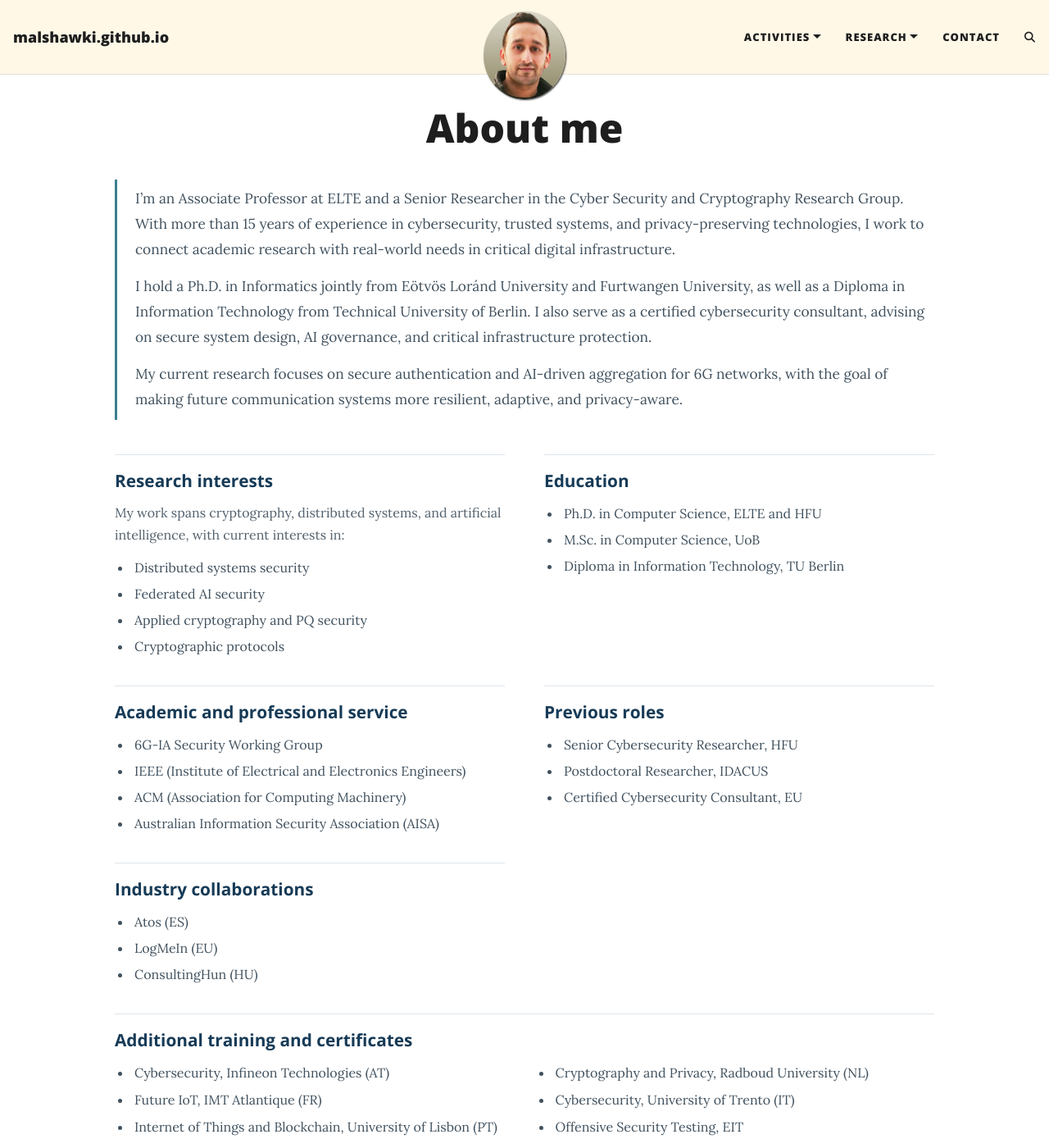
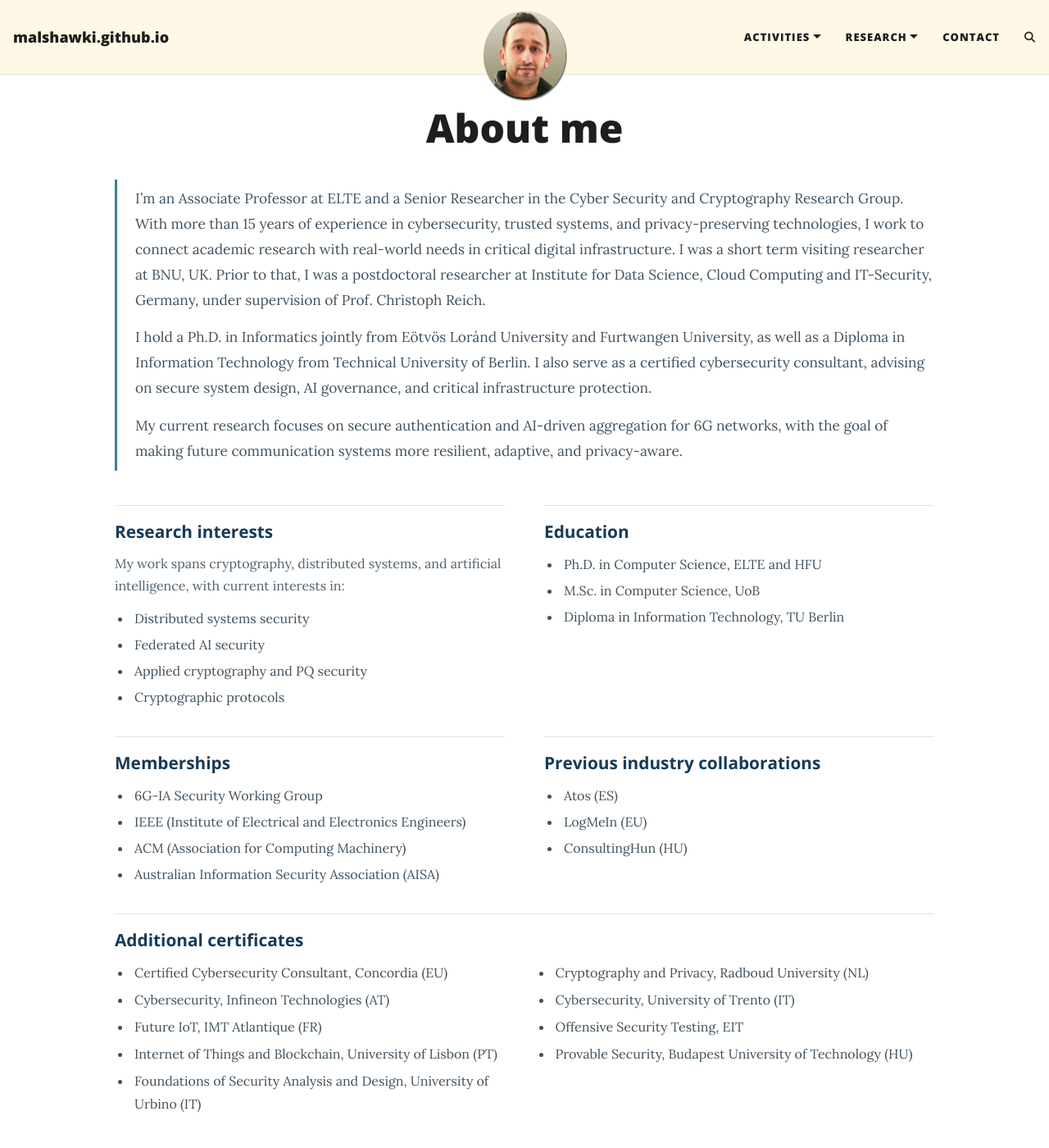
Before and after one commit to malshawki/malshawki.github.io, a Jekyll site: the page built from aboutme.md, in a window 1280 px wide and 1400 px high. Shown: the whole window at 82% size. Built offline with Jekyll 4.4.1, drawn with Linux system fonts in a browser that asks for light colours; comment, search, counter and statistics services are not loaded.

Commit message:
Update aboutme.md

```diff
--- a/aboutme.md
+++ b/aboutme.md
@@ -115,7 +115,7 @@ full-width: true
 <div class="about-page">
   <section class="about-intro" aria-label="Biography">
     <p>
-      I’m an Associate Professor at ELTE and a Senior Researcher in the Cyber Security and Cryptography Research Group. With more than 15 years of experience in cybersecurity, trusted systems, and privacy-preserving technologies, I work to connect academic research with real-world needs in critical digital infrastructure.
+      I’m an Associate Professor at ELTE and a Senior Researcher in the Cyber Security and Cryptography Research Group. With more than 15 years of experience in cybersecurity, trusted systems, and privacy-preserving technologies, I work to connect academic research with real-world needs in critical digital infrastructure. I was a short term visiting researcher at BNU, UK. Prior to that, I was a postdoctoral researcher at Institute for Data Science, Cloud Computing and IT-Security, Germany, under supervision of Prof. Christoph Reich.
     </p>
     <p>
       I hold a Ph.D. in Informatics jointly from Eötvös Loránd University and Furtwangen University, as well as a Diploma in Information Technology from Technical University of Berlin. I also serve as a certified cybersecurity consultant, advising on secure system design, AI governance, and critical infrastructure protection.
@@ -147,7 +147,7 @@ full-width: true
     </section>
 
     <section class="about-section">
-      <h2>Academic and professional service</h2>
+      <h2>Memberships</h2>
       <ul class="about-list">
         <li>6G-IA Security Working Group</li>
         <li>IEEE (Institute of Electrical and Electronics Engineers)</li>
@@ -157,16 +157,7 @@ full-width: true
     </section>
 
     <section class="about-section">
-      <h2>Previous roles</h2>
-      <ul class="about-list">
-        <li>Senior Cybersecurity Researcher, HFU</li>
-        <li>Postdoctoral Researcher, IDACUS</li>
-        <li>Certified Cybersecurity Consultant, EU</li>
-      </ul>
-    </section>
-
-    <section class="about-section">
-      <h2>Industry collaborations</h2>
+      <h2>Previous industry collaborations</h2>
       <ul class="about-list">
         <li>Atos (ES)</li>
         <li>LogMeIn (EU)</li>
@@ -175,8 +166,9 @@ full-width: true
     </section>
 
     <section class="about-section about-certificates">
-      <h2>Additional training and certificates</h2>
+      <h2>Additional certificates</h2>
       <ul class="about-list">
+        <li>Certified Cybersecurity Consultant, Concordia (EU)</li>
         <li>Cybersecurity, Infineon Technologies (AT)</li>
         <li>Future IoT, IMT Atlantique (FR)</li>
         <li>Internet of Things and Blockchain, University of Lisbon (PT)</li>
```
